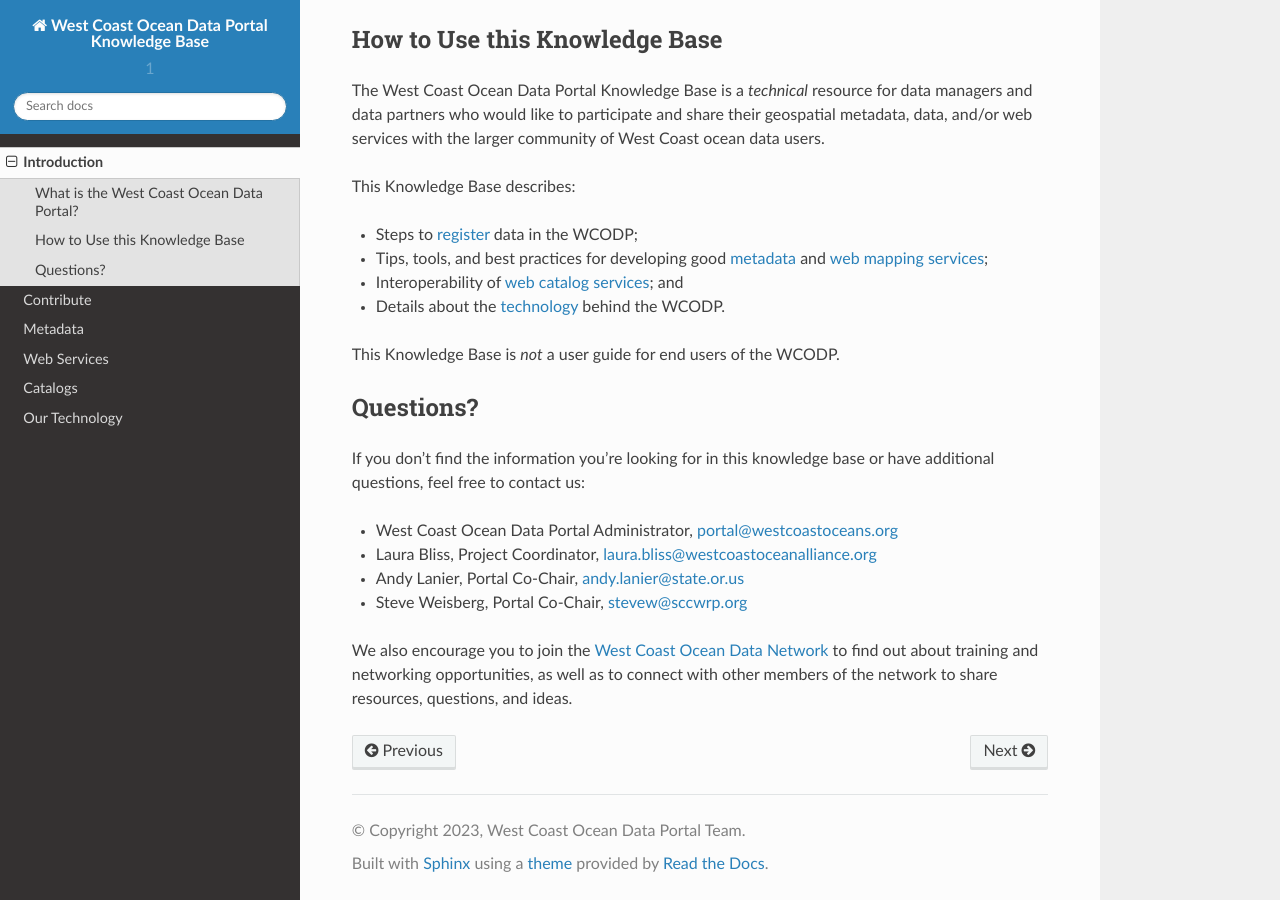
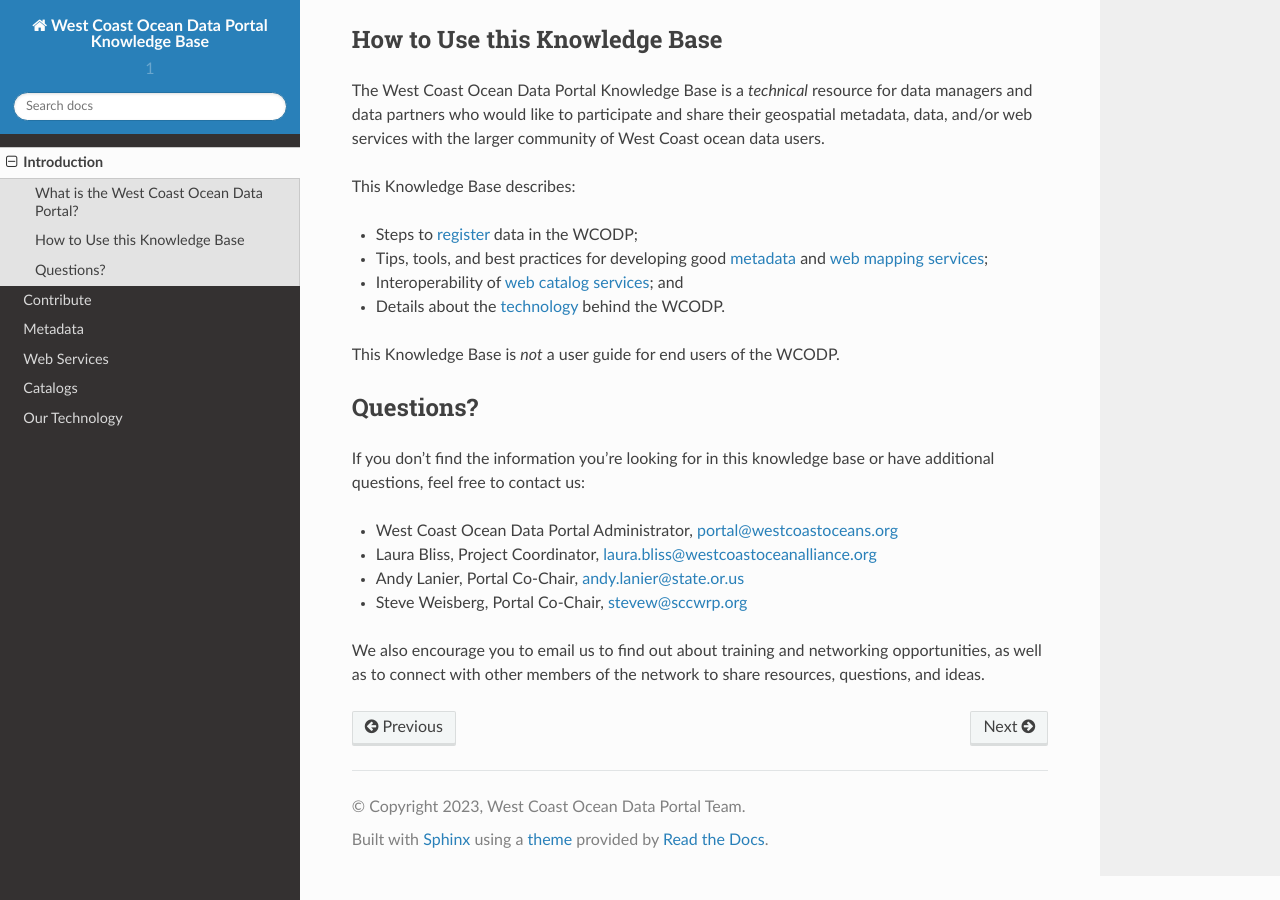
Before and after one commit to WCGA/knowledge-base, a Sphinx documentation site: the page built from docs/intro.rst, in a window 1280 px wide and 900 px high, scrolled down 553 px. Built offline with Sphinx 7.4.7 and the Read the Docs theme 2.0.0, drawn with Linux system fonts in a browser that asks for light colours.

Commit message:
Update intro.rst

```diff
--- a/docs/intro.rst
+++ b/docs/intro.rst
@@ -38,4 +38,4 @@
 * Andy Lanier, Portal Co-Chair, andy.lanier@state.or.us
 * Steve Weisberg, Portal Co-Chair, stevew@sccwrp.org
 
-We also encourage you to join the `West Coast Ocean Data Network <http://network.westcoastoceans.org/>`_ to find out about training and networking opportunities, as well as to connect with other members of the network to share resources, questions, and ideas.
+We also encourage you to email us to find out about training and networking opportunities, as well as to connect with other members of the network to share resources, questions, and ideas.
```
